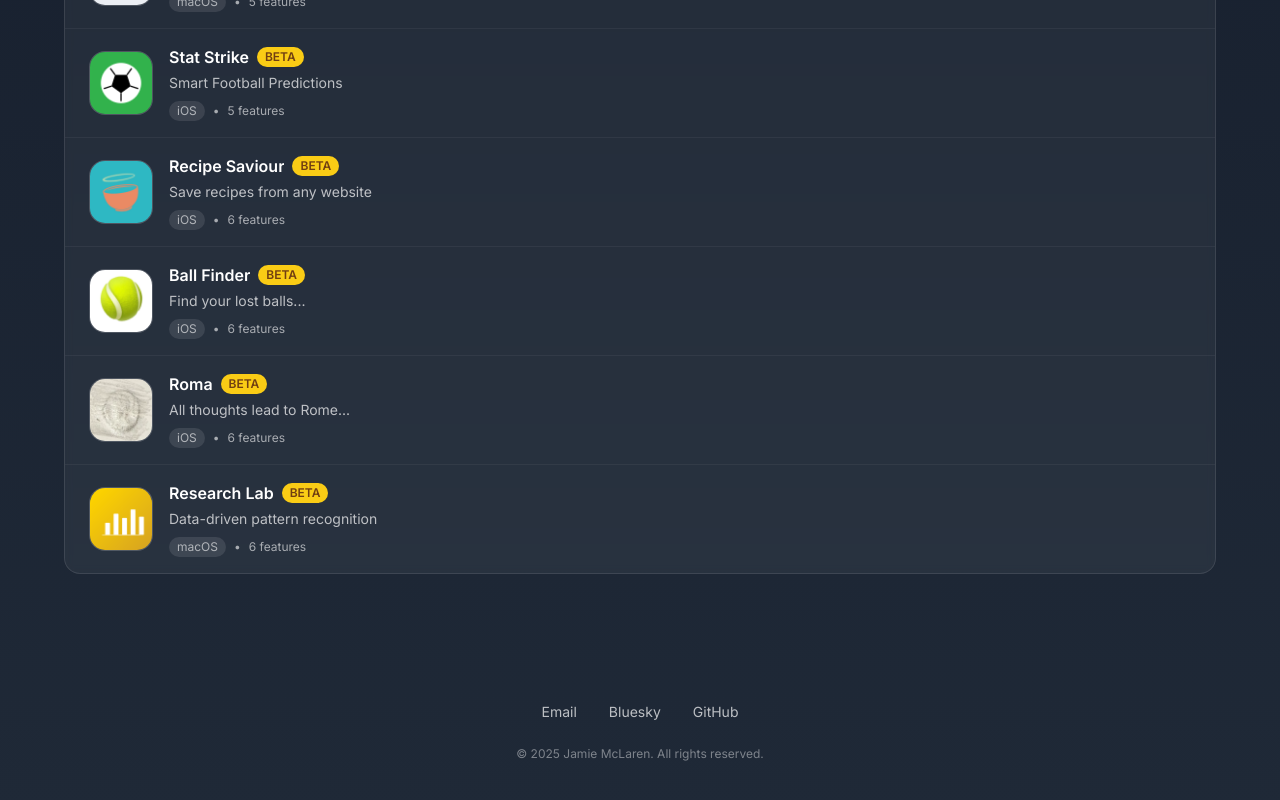
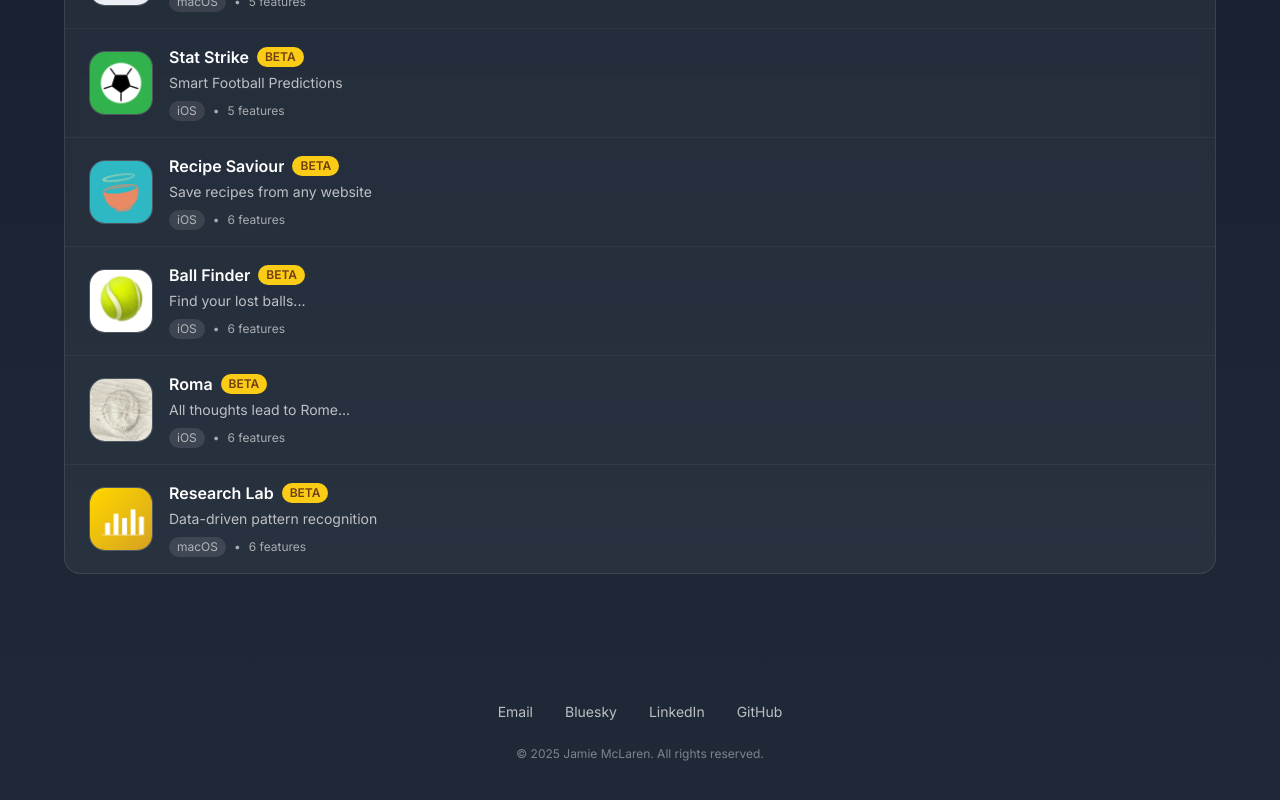
Before and after one commit to JamieNudge/jmclarenscripts, a Next.js app: page / in a window 1280 px wide. Shown: the part 1161-1961 px from the top of the page. Built offline with nearby package versions, Linux system fonts and the light colour scheme.

Commit message:
Portfolio: add LinkedIn link to footer

```diff
--- a/app/page.tsx
+++ b/app/page.tsx
@@ -200,6 +200,14 @@
               Bluesky
             </a>
             <a
+              href="https://www.linkedin.com/in/jamie-mclaren-950a722b1"
+              target="_blank"
+              rel="noopener noreferrer"
+              className="hover:text-white transition-colors"
+            >
+              LinkedIn
+            </a>
+            <a
               href="https://github.com/JamieNudge"
               target="_blank"
               rel="noopener noreferrer"
```
